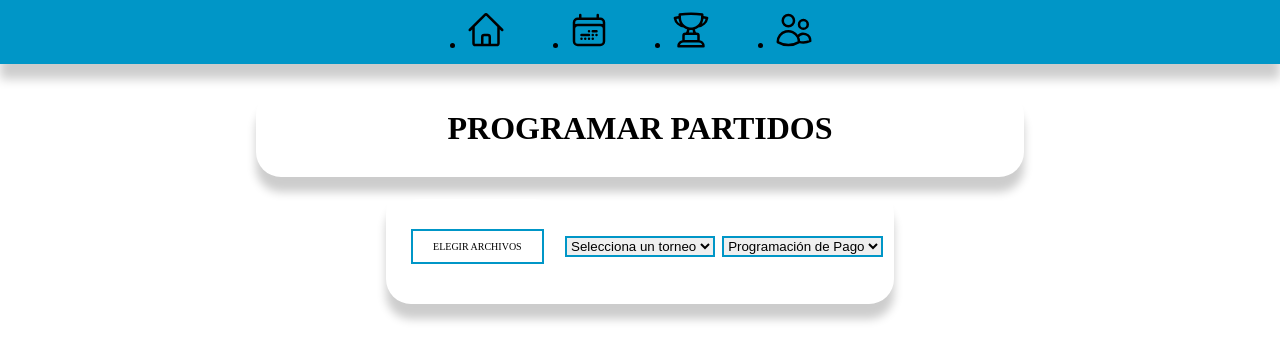
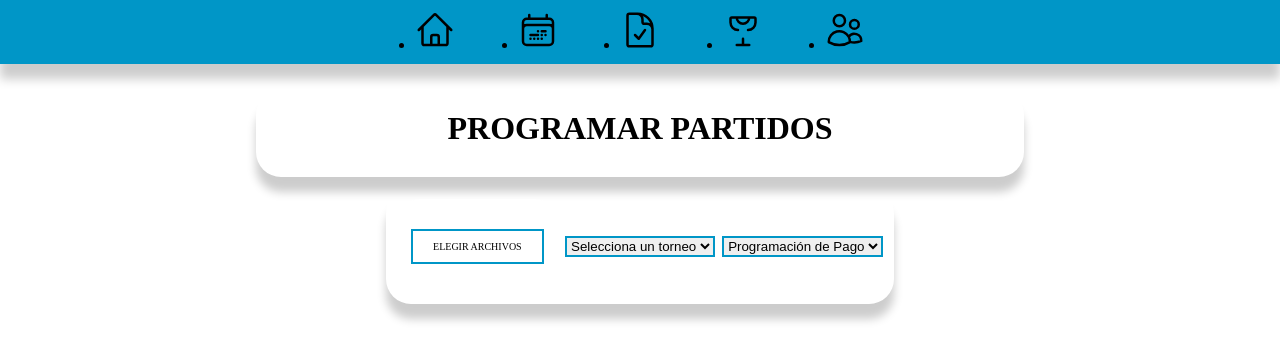
Before and after one commit to KikeGallardo/AAA-Web, a PHP site: page /programar.php in a window 1280 px wide. Shown: the top 361 px of the page. Run offline with PHP 8.4, Linux system fonts and the light colour scheme.

Commit message:
Boton Torneos en nav bar

```diff
--- a/arbitros.php
+++ b/arbitros.php
@@ -138,6 +138,9 @@ function editarArbitro(id, nombre, apellido, cedula, fechaNacimiento, correo, te
             </ul>
             <ul class="nav_links">
                 <li><a href="programar.php"><svg xmlns="http://www.w3.org/2000/svg" fill="none" viewBox="0 0 24 24" stroke-width="1.5" stroke="currentColor" class="size-6">  <path stroke-linecap="round" stroke-linejoin="round" d="M10.125 2.25h-4.5c-.621 0-1.125.504-1.125 1.125v17.25c0 .621.504 1.125 1.125 1.125h12.75c.621 0 1.125-.504 1.125-1.125v-9M10.125 2.25h.375a9 9 0 0 1 9 9v.375M10.125 2.25A3.375 3.375 0 0 1 13.5 5.625v1.5c0 .621.504 1.125 1.125 1.125h1.5a3.375 3.375 0 0 1 3.375 3.375M9 15l2.25 2.25L15 12" /></svg></a></li>
+            </ul>
+            <ul class="nav_links">
+                <li><a href="torneo.php"><svg xmlns="http://www.w3.org/2000/svg" fill="none" viewBox="0 0 24 24" stroke-width="1.5" stroke="currentColor" class="size-6"> <path stroke-linecap="round" stroke-linejoin="round" d="M8.25 21h7.5M12 17.25v3.75M15.75 4.5h3a.75.75 0 0 1 .75.75v2.25a4.5 4.5 0  0 1-4.5 4.5M8.25 4.5h-3a.75.75 0 0 0-.75.75v2.25a4.5 4.5 0 0 0 4.5 4.5m6.75-7.5a3.75 3.75 0 1 1-7.5 0m7.5 0h-7.5" /></svg></a></li>
             </ul>
             <ul class="nav_links">
                 <li><a href="arbitros.php"><svg xmlns="http://www.w3.org/2000/svg" fill="none" viewBox="0 0 24 24" stroke-width="1.5" stroke="currentColor" class="size-6"><path stroke-linecap="round" stroke-linejoin="round" d="M15 19.128a9.38 9.38 0 0 0 2.625.372 9.337 9.337 0 0 0 4.121-.952 4.125 4.125 0 0 0-7.533-2.493M15 19.128v-.003c0-1.113-.285-2.16-.786-3.07M15 19.128v.106A12.318 12.318 0 0 1 8.624 21c-2.331 0-4.512-.645-6.374-1.766l-.001-.109a6.375 6.375 0 0 1 11.964-3.07M12 6.375a3.375 3.375 0 1 1-6.75 0 3.375 3.375 0 0 1 6.75 0Zm8.25 2.25a2.625 2.625 0 1 1-5.25 0 2.625 2.625 0 0 1 5.25 0Z" /></svg></a></li>
--- a/calendario.php
+++ b/calendario.php
@@ -15,10 +15,13 @@
                 <li><a href="dashboard.php"><svg xmlns="http://www.w3.org/2000/svg" fill="none" viewBox="0 0 24 24" stroke-width="1.5" stroke="currentColor" class="size-6"><path stroke-linecap="round" stroke-linejoin="round" d="m2.25 12 8.954-8.955c.44-.439 1.152-.439 1.591 0L21.75 12M4.5 9.75v10.125c0 .621.504 1.125 1.125 1.125H9.75v-4.875c0-.621.504-1.125 1.125-1.125h2.25c.621 0 1.125.504 1.125 1.125V21h4.125c.621 0 1.125-.504 1.125-1.125V9.75M8.25 21h8.25" /></svg></a></li>
             </ul>
             <ul class="nav_links">
+                <li><a href="calendario.php"><svg xmlns="http://www.w3.org/2000/svg" fill="none" viewBox="0 0 24 24" stroke-width="1.5" stroke="currentColor" class="size-6"> <path stroke-linecap="round" stroke-linejoin="round" d="M6.75 2.994v2.25m10.5-2.25v2.25m-14.252 13.5V7.491a2.25 2.25 0 0 1 2.25-2.25h13.5a2.25 2.25 0 0 1 2.25 2.25v11.251m-18 0a2.25 2.25 0 0 0 2.25 2.25h13.5a2.25 2.25 0 0 0 2.25-2.25m-18 0v-7.5a2.25 2.25 0 0 1 2.25-2.25h13.5a2.25 2.25 0 0 1 2.25 2.25v7.5m-6.75-6h2.25m-9 2.25h4.5m.002-2.25h.005v.006H12v-.006Zm-.001 4.5h.006v.006h-.006v-.005Zm-2.25.001h.005v.006H9.75v-.006Zm-2.25 0h.005v.005h-.006v-.005Zm6.75-2.247h.005v.005h-.005v-.005Zm0 2.247h.006v.006h-.006v-.006Zm2.25-2.248h.006V15H16.5v-.005Z" /></svg></a></li>
+            </ul>
+            <ul class="nav_links">
                 <li><a href="programar.php"><svg xmlns="http://www.w3.org/2000/svg" fill="none" viewBox="0 0 24 24" stroke-width="1.5" stroke="currentColor" class="size-6">  <path stroke-linecap="round" stroke-linejoin="round" d="M10.125 2.25h-4.5c-.621 0-1.125.504-1.125 1.125v17.25c0 .621.504 1.125 1.125 1.125h12.75c.621 0 1.125-.504 1.125-1.125v-9M10.125 2.25h.375a9 9 0 0 1 9 9v.375M10.125 2.25A3.375 3.375 0 0 1 13.5 5.625v1.5c0 .621.504 1.125 1.125 1.125h1.5a3.375 3.375 0 0 1 3.375 3.375M9 15l2.25 2.25L15 12" /></svg></a></li>
             </ul>
             <ul class="nav_links">
-                  <li><a href="torneo.php"><svg xmlns="http://www.w3.org/2000/svg" fill="none" viewBox="0 0 24 24" stroke-width="1.5" stroke="currentColor" class="size-6"><path stroke-linecap="round" stroke-linejoin="round" d="M16.5 18.75h-9m9 0a3 3 0 0 1 3 3h-15a3 3 0 0 1 3-3m9 0v-3.375c0-.621-.503-1.125-1.125-1.125h-.871M7.5 18.75v-3.375c0-.621.504-1.125 1.125-1.125h.872m5.007 0H9.497m5.007 0a7.454 7.454 0 0 1-.982-3.172M9.497 14.25a7.454 7.454 0 0 0 .981-3.172M5.25 4.236c-.982.143-1.954.317-2.916.52A6.003 6.003 0 0 0 7.73 9.728M5.25 4.236V4.5c0 2.108.966 3.99 2.48 5.228M5.25 4.236V2.721C7.456 2.41 9.71 2.25 12 2.25c2.291 0 4.545.16 6.75.47v1.516M7.73 9.728a6.726 6.726 0 0 0 2.748 1.35m8.272-6.842V4.5c0 2.108-.966 3.99-2.48 5.228m2.48-5.492a46.32 46.32 0 0 1 2.916.52 6.003 6.003 0 0 1-5.395 4.972m0 0a6.726 6.726 0 0 1-2.749 1.35m0 0a6.772 6.772 0 0 1-3.044 0" /></svg></a></li>
+                <li><a href="torneo.php"><svg xmlns="http://www.w3.org/2000/svg" fill="none" viewBox="0 0 24 24" stroke-width="1.5" stroke="currentColor" class="size-6"> <path stroke-linecap="round" stroke-linejoin="round" d="M8.25 21h7.5M12 17.25v3.75M15.75 4.5h3a.75.75 0 0 1 .75.75v2.25a4.5 4.5 0  0 1-4.5 4.5M8.25 4.5h-3a.75.75 0 0 0-.75.75v2.25a4.5 4.5 0 0 0 4.5 4.5m6.75-7.5a3.75 3.75 0 1 1-7.5 0m7.5 0h-7.5" /></svg></a></li>
             </ul>
             <ul class="nav_links">
                 <li><a href="arbitros.php"><svg xmlns="http://www.w3.org/2000/svg" fill="none" viewBox="0 0 24 24" stroke-width="1.5" stroke="currentColor" class="size-6"><path stroke-linecap="round" stroke-linejoin="round" d="M15 19.128a9.38 9.38 0 0 0 2.625.372 9.337 9.337 0 0 0 4.121-.952 4.125 4.125 0 0 0-7.533-2.493M15 19.128v-.003c0-1.113-.285-2.16-.786-3.07M15 19.128v.106A12.318 12.318 0 0 1 8.624 21c-2.331 0-4.512-.645-6.374-1.766l-.001-.109a6.375 6.375 0 0 1 11.964-3.07M12 6.375a3.375 3.375 0 1 1-6.75 0 3.375 3.375 0 0 1 6.75 0Zm8.25 2.25a2.625 2.625 0 1 1-5.25 0 2.625 2.625 0 0 1 5.25 0Z" /></svg></a></li>
--- a/programar.php
+++ b/programar.php
@@ -17,7 +17,10 @@
                 <li><a href="calendario.php"><svg xmlns="http://www.w3.org/2000/svg" fill="none" viewBox="0 0 24 24" stroke-width="1.5" stroke="currentColor" class="size-6"> <path stroke-linecap="round" stroke-linejoin="round" d="M6.75 2.994v2.25m10.5-2.25v2.25m-14.252 13.5V7.491a2.25 2.25 0 0 1 2.25-2.25h13.5a2.25 2.25 0 0 1 2.25 2.25v11.251m-18 0a2.25 2.25 0 0 0 2.25 2.25h13.5a2.25 2.25 0 0 0 2.25-2.25m-18 0v-7.5a2.25 2.25 0 0 1 2.25-2.25h13.5a2.25 2.25 0 0 1 2.25 2.25v7.5m-6.75-6h2.25m-9 2.25h4.5m.002-2.25h.005v.006H12v-.006Zm-.001 4.5h.006v.006h-.006v-.005Zm-2.25.001h.005v.006H9.75v-.006Zm-2.25 0h.005v.005h-.006v-.005Zm6.75-2.247h.005v.005h-.005v-.005Zm0 2.247h.006v.006h-.006v-.006Zm2.25-2.248h.006V15H16.5v-.005Z" /></svg></a></li>
             </ul>
             <ul class="nav_links">
-                <li><a href="torneo.php"><svg xmlns="http://www.w3.org/2000/svg" fill="none" viewBox="0 0 24 24" stroke-width="1.5" stroke="currentColor" class="size-6"><path stroke-linecap="round" stroke-linejoin="round" d="M16.5 18.75h-9m9 0a3 3 0 0 1 3 3h-15a3 3 0 0 1 3-3m9 0v-3.375c0-.621-.503-1.125-1.125-1.125h-.871M7.5 18.75v-3.375c0-.621.504-1.125 1.125-1.125h.872m5.007 0H9.497m5.007 0a7.454 7.454 0 0 1-.982-3.172M9.497 14.25a7.454 7.454 0 0 0 .981-3.172M5.25 4.236c-.982.143-1.954.317-2.916.52A6.003 6.003 0 0 0 7.73 9.728M5.25 4.236V4.5c0 2.108.966 3.99 2.48 5.228M5.25 4.236V2.721C7.456 2.41 9.71 2.25 12 2.25c2.291 0 4.545.16 6.75.47v1.516M7.73 9.728a6.726 6.726 0 0 0 2.748 1.35m8.272-6.842V4.5c0 2.108-.966 3.99-2.48 5.228m2.48-5.492a46.32 46.32 0 0 1 2.916.52 6.003 6.003 0 0 1-5.395 4.972m0 0a6.726 6.726 0 0 1-2.749 1.35m0 0a6.772 6.772 0 0 1-3.044 0" /></svg></a></li>
+                <li><a href="programar.php"><svg xmlns="http://www.w3.org/2000/svg" fill="none" viewBox="0 0 24 24" stroke-width="1.5" stroke="currentColor" class="size-6">  <path stroke-linecap="round" stroke-linejoin="round" d="M10.125 2.25h-4.5c-.621 0-1.125.504-1.125 1.125v17.25c0 .621.504 1.125 1.125 1.125h12.75c.621 0 1.125-.504 1.125-1.125v-9M10.125 2.25h.375a9 9 0 0 1 9 9v.375M10.125 2.25A3.375 3.375 0 0 1 13.5 5.625v1.5c0 .621.504 1.125 1.125 1.125h1.5a3.375 3.375 0 0 1 3.375 3.375M9 15l2.25 2.25L15 12" /></svg></a></li>
+            </ul>
+            <ul class="nav_links">
+                <li><a href="torneo.php"><svg xmlns="http://www.w3.org/2000/svg" fill="none" viewBox="0 0 24 24" stroke-width="1.5" stroke="currentColor" class="size-6"> <path stroke-linecap="round" stroke-linejoin="round" d="M8.25 21h7.5M12 17.25v3.75M15.75 4.5h3a.75.75 0 0 1 .75.75v2.25a4.5 4.5 0  0 1-4.5 4.5M8.25 4.5h-3a.75.75 0 0 0-.75.75v2.25a4.5 4.5 0 0 0 4.5 4.5m6.75-7.5a3.75 3.75 0 1 1-7.5 0m7.5 0h-7.5" /></svg></a></li>
             </ul>
             <ul class="nav_links">
                 <li><a href="arbitros.php"><svg xmlns="http://www.w3.org/2000/svg" fill="none" viewBox="0 0 24 24" stroke-width="1.5" stroke="currentColor" class="size-6"><path stroke-linecap="round" stroke-linejoin="round" d="M15 19.128a9.38 9.38 0 0 0 2.625.372 9.337 9.337 0 0 0 4.121-.952 4.125 4.125 0 0 0-7.533-2.493M15 19.128v-.003c0-1.113-.285-2.16-.786-3.07M15 19.128v.106A12.318 12.318 0 0 1 8.624 21c-2.331 0-4.512-.645-6.374-1.766l-.001-.109a6.375 6.375 0 0 1 11.964-3.07M12 6.375a3.375 3.375 0 1 1-6.75 0 3.375 3.375 0 0 1 6.75 0Zm8.25 2.25a2.625 2.625 0 1 1-5.25 0 2.625 2.625 0 0 1 5.25 0Z" /></svg></a></li>
--- a/torneo.php
+++ b/torneo.php
@@ -17,6 +17,9 @@
             </ul>
             <ul class="nav_links">
                 <li><a href="programar.php"><svg xmlns="http://www.w3.org/2000/svg" fill="none" viewBox="0 0 24 24" stroke-width="1.5" stroke="currentColor" class="size-6">  <path stroke-linecap="round" stroke-linejoin="round" d="M10.125 2.25h-4.5c-.621 0-1.125.504-1.125 1.125v17.25c0 .621.504 1.125 1.125 1.125h12.75c.621 0 1.125-.504 1.125-1.125v-9M10.125 2.25h.375a9 9 0 0 1 9 9v.375M10.125 2.25A3.375 3.375 0 0 1 13.5 5.625v1.5c0 .621.504 1.125 1.125 1.125h1.5a3.375 3.375 0 0 1 3.375 3.375M9 15l2.25 2.25L15 12" /></svg></a></li>
+            </ul>
+            <ul class="nav_links">
+                <li><a href="torneo.php"><svg xmlns="http://www.w3.org/2000/svg" fill="none" viewBox="0 0 24 24" stroke-width="1.5" stroke="currentColor" class="size-6"> <path stroke-linecap="round" stroke-linejoin="round" d="M8.25 21h7.5M12 17.25v3.75M15.75 4.5h3a.75.75 0 0 1 .75.75v2.25a4.5 4.5 0  0 1-4.5 4.5M8.25 4.5h-3a.75.75 0 0 0-.75.75v2.25a4.5 4.5 0 0 0 4.5 4.5m6.75-7.5a3.75 3.75 0 1 1-7.5 0m7.5 0h-7.5" /></svg></a></li>
             </ul>
             <ul class="nav_links">
                 <li><a href="arbitros.php"><svg xmlns="http://www.w3.org/2000/svg" fill="none" viewBox="0 0 24 24" stroke-width="1.5" stroke="currentColor" class="size-6"><path stroke-linecap="round" stroke-linejoin="round" d="M15 19.128a9.38 9.38 0 0 0 2.625.372 9.337 9.337 0 0 0 4.121-.952 4.125 4.125 0 0 0-7.533-2.493M15 19.128v-.003c0-1.113-.285-2.16-.786-3.07M15 19.128v.106A12.318 12.318 0 0 1 8.624 21c-2.331 0-4.512-.645-6.374-1.766l-.001-.109a6.375 6.375 0 0 1 11.964-3.07M12 6.375a3.375 3.375 0 1 1-6.75 0 3.375 3.375 0 0 1 6.75 0Zm8.25 2.25a2.625 2.625 0 1 1-5.25 0 2.625 2.625 0 0 1 5.25 0Z" /></svg></a></li>
@@ -49,7 +52,5 @@
                 </tr>
             </tbody>
         </table>
-
-
 </body>
 </html>
```
Also changed, not shown: impresion.php (+4 -4 lines). Lines whose indentation alone changed are shown as unchanged.
